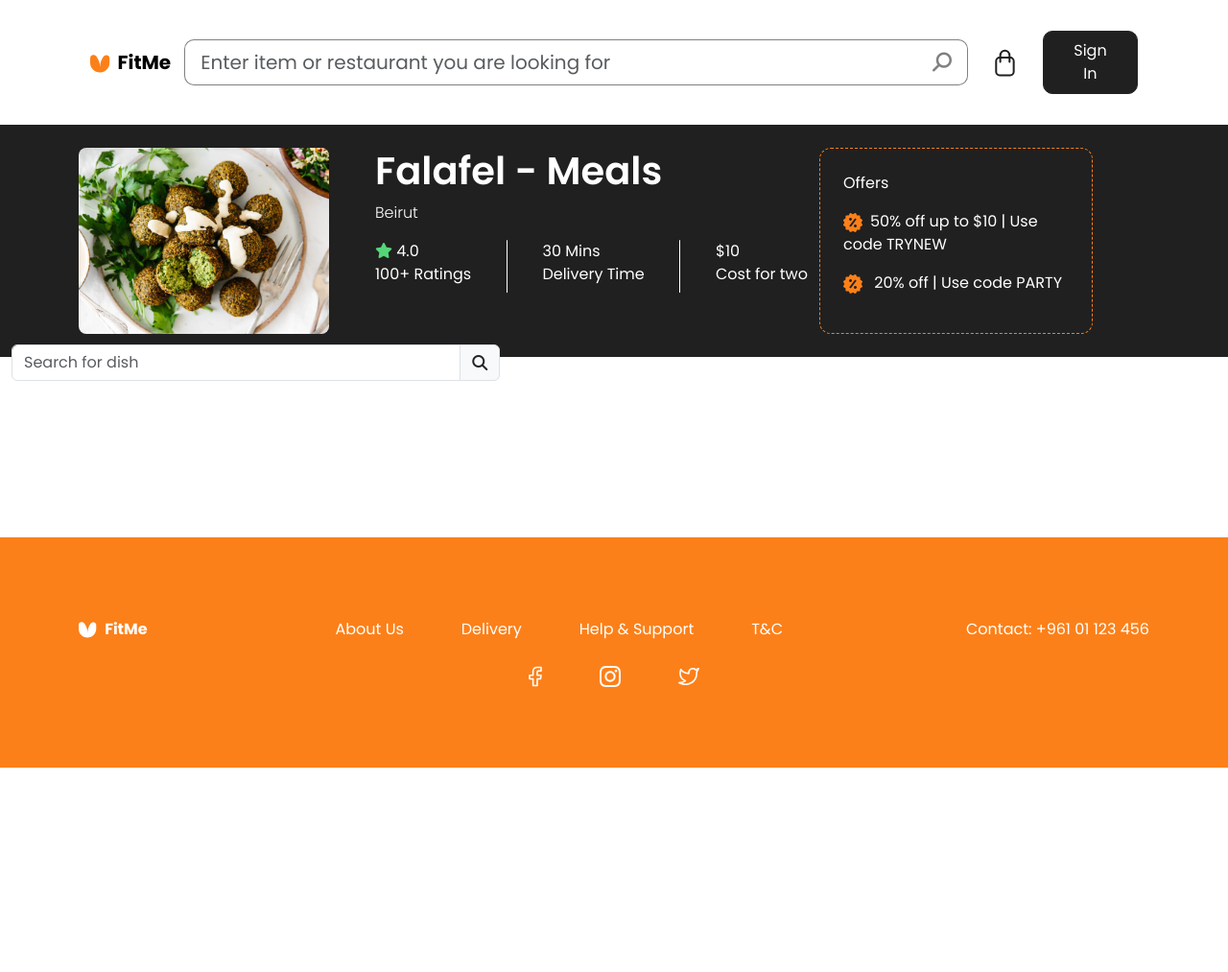
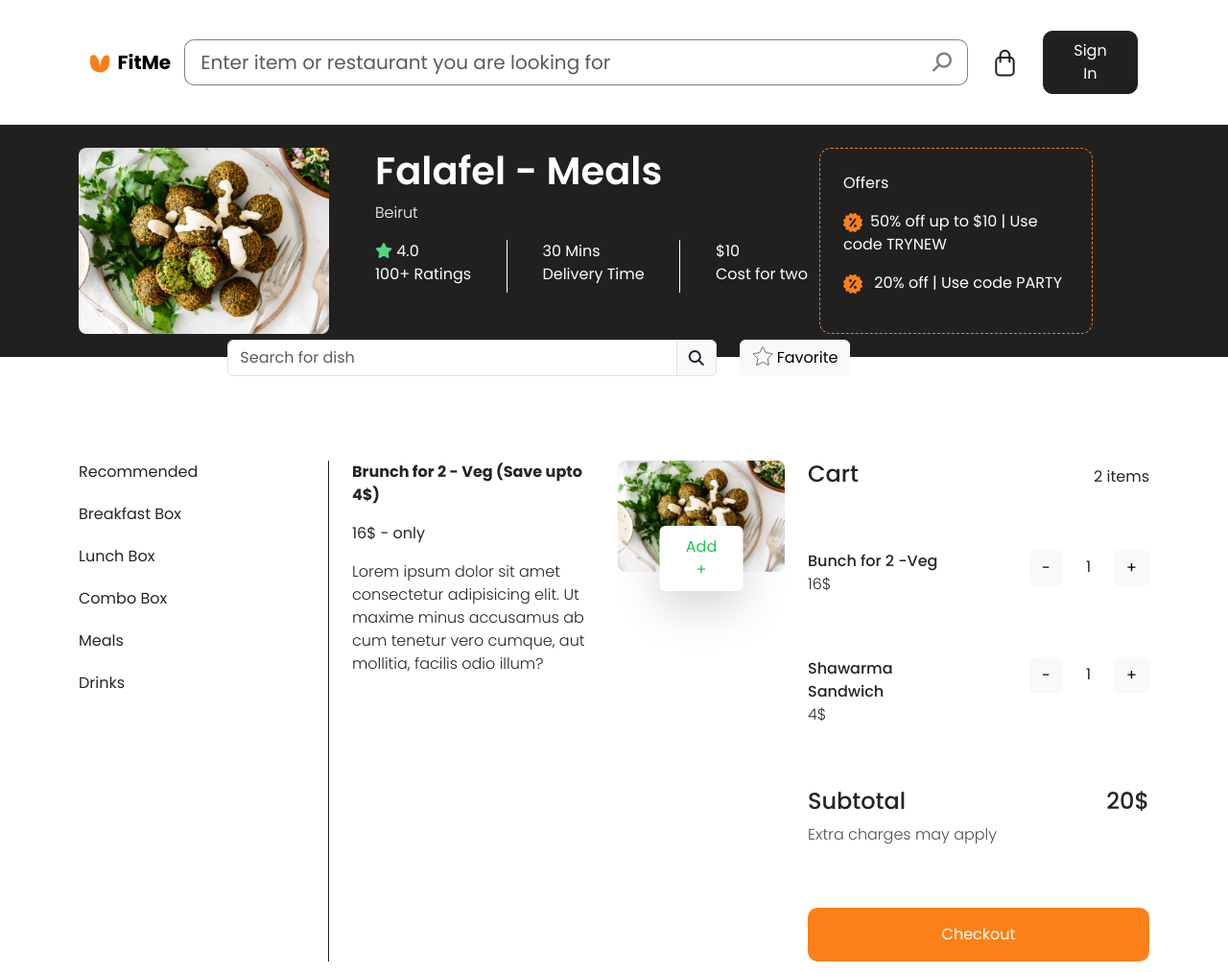
Before and after one commit to BahaaAY/FitMe-Restaurant-FrontEnd, a plain HTML site: page product.html in a window 1280 px wide. Shown: the top 1013 px of the page at 96% size. Before the commit the page ends 800 px from the top, so only its background shows below. Drawn offline with nearby package versions, Linux system fonts and the light colour scheme.

Commit message:
product page done

```diff
--- a/product.html
+++ b/product.html
@@ -134,7 +134,9 @@
             </div>
           </div>
         </div>
-        <div class="search-dish row position-absolute w-100">
+        <div
+          class="search-dish row position-absolute w-100 d-flex justify-content-center"
+        >
           <div class="col-lg-5 col-md-10 col-sm-10 col-9">
             <form action="">
               <div class="input-group m-0">
@@ -157,11 +159,129 @@
               </div>
             </form>
           </div>
+          <div class="col-3">
+            <button
+              data-aos-duration="1000"
+              data-aos="fade-up"
+              class="btn btn-light d-flex"
+            >
+              <img src="assets/icons/star-outline.svg" class="me-1" />
+              Favorite
+            </button>
+          </div>
         </div>
       </div>
     </section>
 
     <!--Product Section End-->
+
+    <!--Product Cart Section Start-->
+    <section class="cart">
+      <div class="container py-2">
+        <div class="row">
+          <aside class="col-3 d-flex">
+            <ul class="sidebar-list list-unstyled p-0 m-0">
+              <li>Recommended</li>
+              <li>Breakfast Box</li>
+              <li>Lunch Box</li>
+              <li>Combo Box</li>
+              <li>Meals</li>
+              <li>Drinks</li>
+            </ul>
+            <div class="product-cart-divider"></div>
+          </aside>
+          <div class="col-5">
+            <div class="row">
+              <div class="col-7">
+                <p class="fw-bold">Brunch for 2 - Veg (Save upto 4$)</p>
+                <p class="fw-normal">16$ - only</p>
+                <p class="fw-light">
+                  Lorem ipsum dolor sit amet consectetur adipisicing elit. Ut
+                  maxime minus accusamus ab cum tenetur vero cumque, aut
+                  mollitia, facilis odio illum?
+                </p>
+              </div>
+              <div class="col-5">
+                <div class="position-relative">
+                  <button
+                    class="add-to-cart-btn btn btn-light position-absolute w-50 shadow-lg"
+                  >
+                    Add +
+                  </button>
+                  <div class="rounded-3 overflow-hidden">
+                    <img src="assets/images/rec2.png" class="w-100" />
+                  </div>
+                </div>
+              </div>
+            </div>
+          </div>
+          <div class="col-4">
+            <div class="row justify-content-between align-items-baseline">
+              <div class="col-auto">
+                <h4>Cart</h4>
+              </div>
+              <div class="col-auto">
+                <p>2 items</p>
+              </div>
+            </div>
+            <div class="cart-item my-5 row justify-content-between">
+              <div class="col-6">
+                <p class="mb-0 fw-medium">Bunch for 2 -Veg</p>
+                <p class="fs-6 fw-light">16$</p>
+              </div>
+              <div class="col-auto">
+                <div class="row align-items-baseline">
+                  <div class="col-auto">
+                    <button class="btn btn-light">-</button>
+                  </div>
+                  <div class="col-auto">
+                    <p>1</p>
+                  </div>
+                  <div class="col-auto">
+                    <button class="btn btn-light">+</button>
+                  </div>
+                </div>
+              </div>
+            </div>
+            <div class="cart-item my-5 row justify-content-between">
+              <div class="col-6">
+                <p class="mb-0 fw-medium">Shawarma Sandwich</p>
+                <p class="fs-6 fw-light">4$</p>
+              </div>
+              <div class="col-auto">
+                <div class="row align-items-baseline">
+                  <div class="col-auto">
+                    <button class="btn btn-light">-</button>
+                  </div>
+                  <div class="col-auto">
+                    <p>1</p>
+                  </div>
+                  <div class="col-auto">
+                    <button class="btn btn-light">+</button>
+                  </div>
+                </div>
+              </div>
+            </div>
+            <div class="row justify-content-between mt-5">
+              <div class="col-auto">
+                <h4>Subtotal</h4>
+                <p class="text-light-emphasis fw-light">
+                  Extra charges may apply
+                </p>
+              </div>
+              <div class="col-auto">
+                <h4>20$</h4>
+              </div>
+            </div>
+            <button class="checkoutBTN btn btn-dark w-100 mt-5 py-3 rounded-">
+              Checkout
+            </button>
+          </div>
+        </div>
+      </div>
+    </section>
+
+    <!--Product Cart Section End-->
 
     <!--Footer Section Start-->
     <footer>
--- a/styles/styles.css
+++ b/styles/styles.css
@@ -189,5 +189,38 @@ footer a {
 }
 
 .search-dish {
-  bottom: -25px;
+  bottom: -20px;
+  margin-left: auto;
 }
+.product-cart-divider {
+  width: 1px;
+  height: 100%;
+  margin-left: auto;
+  background-color: var(--black-color);
+  border-radius: 5px;
+}
+.add-to-cart-btn {
+  background-color: white;
+  color: #1ac84b;
+  padding: 10px 20px;
+  border: none;
+  position: absolute;
+  bottom: -20px;
+  left: 50%;
+  transform: translateX(-50%);
+}
+
+.cart {
+  margin: 100px 0px;
+}
+.checkoutBTN {
+  background-color: var(--orange-color);
+  color: white;
+  padding: 10px 20px;
+  border: none;
+  border-radius: 10px;
+}
+
+.sidebar-list li {
+  margin-bottom: 20px;
+}
```
Also changed, not shown: assets/icons/star-outline.svg (added).
